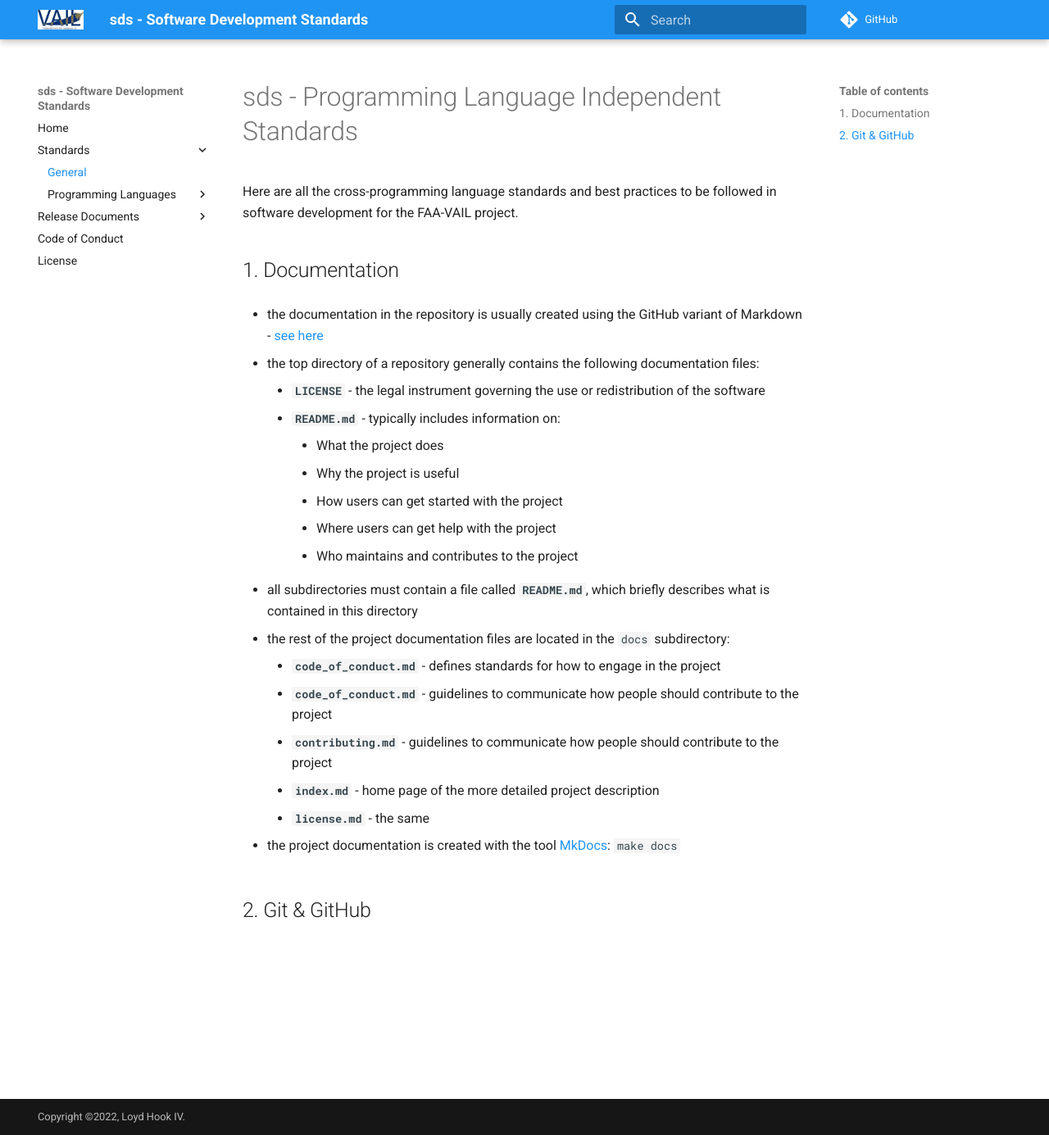
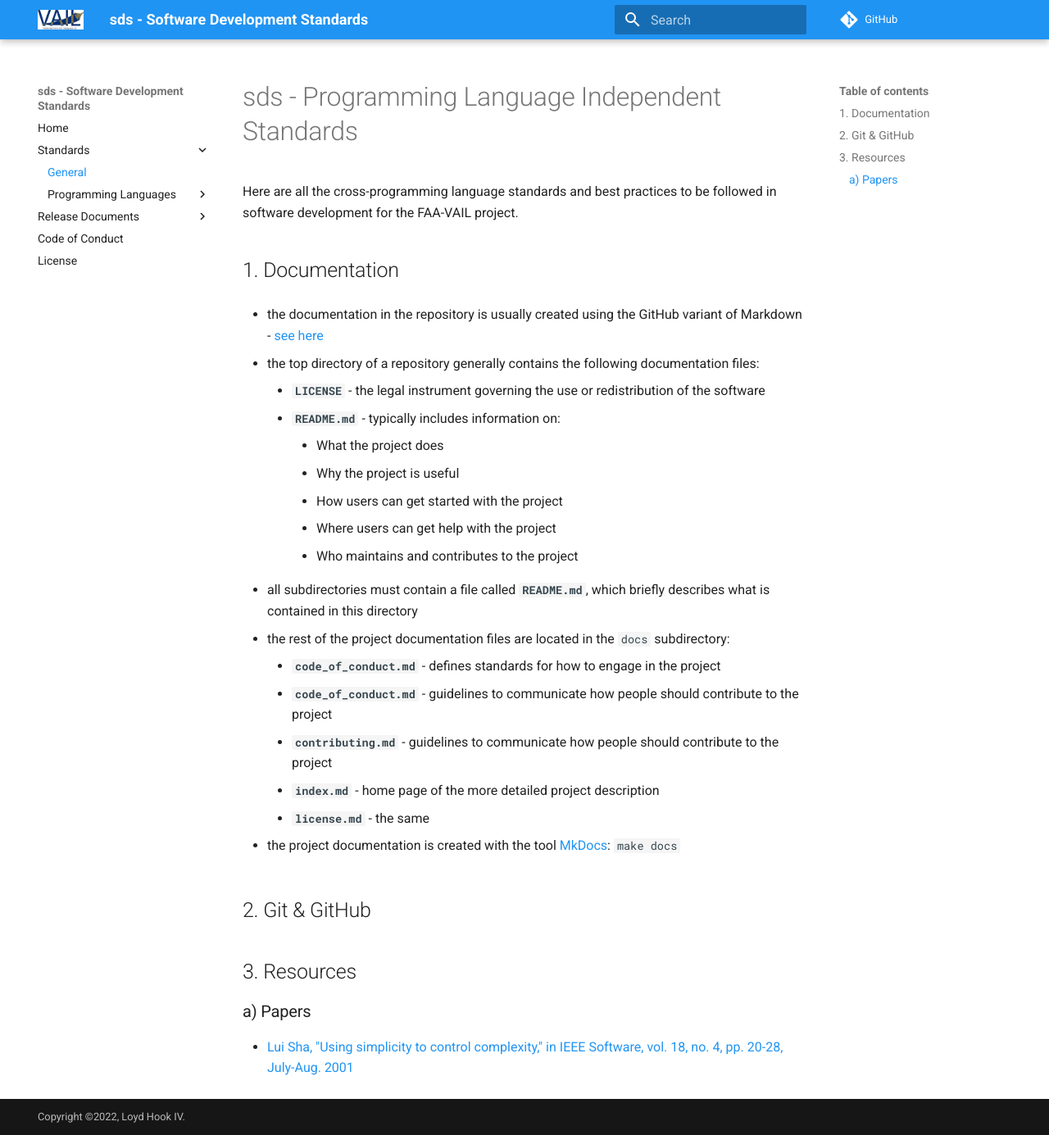
Before and after one commit to FAA-VAIL-Project/sds, an MkDocs documentation site: the page built from docs/best_practises_software_development.md, in a window 1280 px wide and 1385 px high. Shown: the whole window at 82% size. Built offline with MkDocs 1.6.1 and Material for MkDocs 9.7.7, drawn with Linux system fonts in a browser that asks for light colours; comment, search, counter and statistics services are not loaded.

Commit message:
Initial setup.

```diff
--- a/docs/best_practises_software_development.md
+++ b/docs/best_practises_software_development.md
@@ -27,3 +27,9 @@ Here are all the cross-programming language standards and best practices to be f
 - the project documentation is created with the tool [MkDocs](https://www.mkdocs.org){:target="_blank"}:  `make docs`
 
 ## 2. Git & GitHub
+
+## 3. Resources
+
+### a) Papers
+
+- [Lui Sha, "Using simplicity to control complexity," in IEEE Software, vol. 18, no. 4, pp. 20-28, July-Aug. 2001](https://ieeexplore.ieee.org/document/936213/citations?tabFilter=papers#citations)
```
Also changed, not shown: docs/best_practises_python.md (+5 -5 lines).
